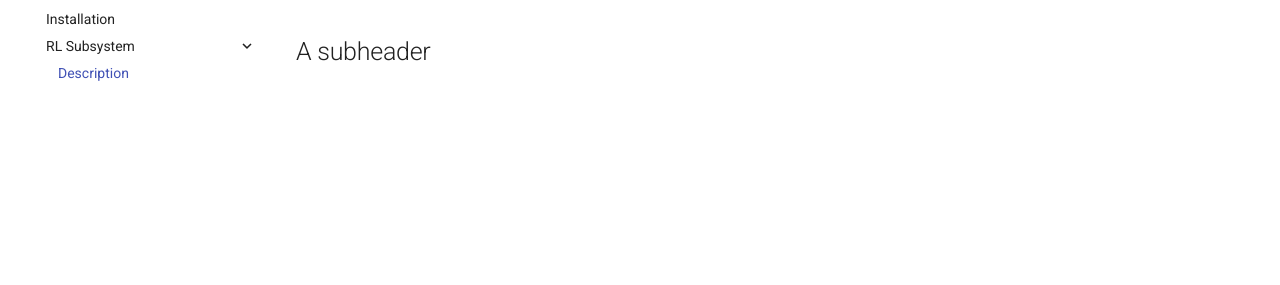
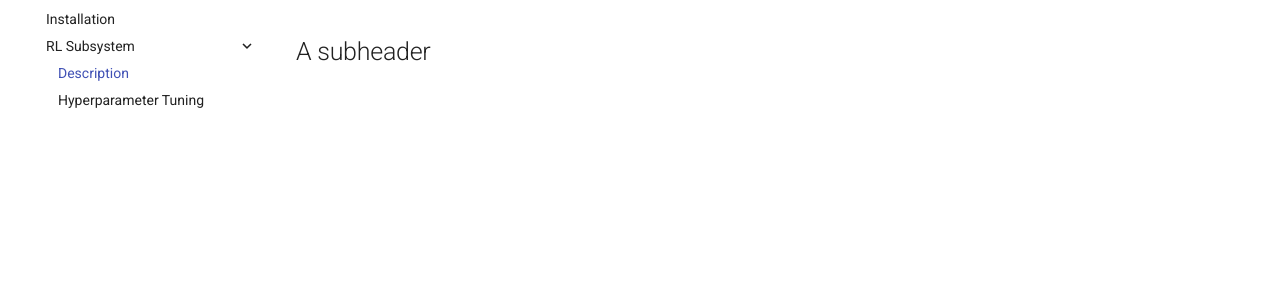
Before and after one commit to realm-ai-project/Documentation, an MkDocs documentation site: the page built from docs/rl_subsystem/description.md, in a window 1280 px wide. Shown: the part 146-431 px from the top of the page. Built offline with MkDocs 1.6.1 and Material for MkDocs 9.7.7, drawn with Linux system fonts in a browser that asks for light colours.

Commit message:
add markdown extension to support image resizing etc.

```diff
--- a/mkdocs.yml
+++ b/mkdocs.yml
@@ -12,8 +12,13 @@ theme:
       toggle:
         icon: material/weather-night
         name: Switch to light mode
+
+markdown_extensions:
+  - attr_list
+
 nav:
   - Introduction: index.md
   - Installation: installation.md
   - 'RL Subsystem':
     - 'Description': rl_subsystem/description.md
+    - 'Hyperparameter Tuning': rl_subsystem/hyperparameter_tuning.md
```
